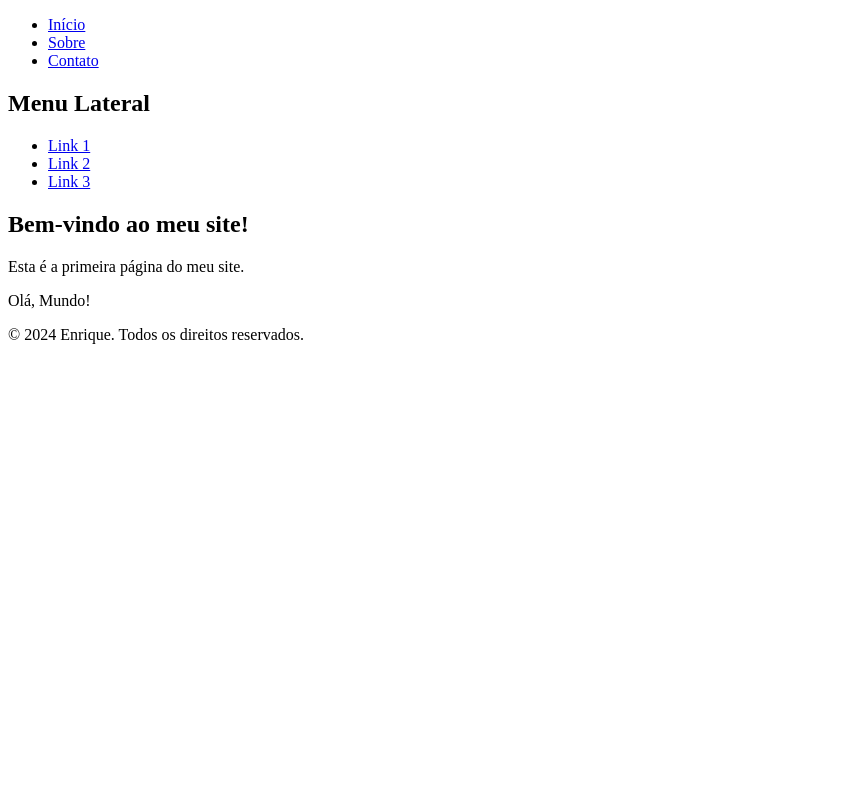
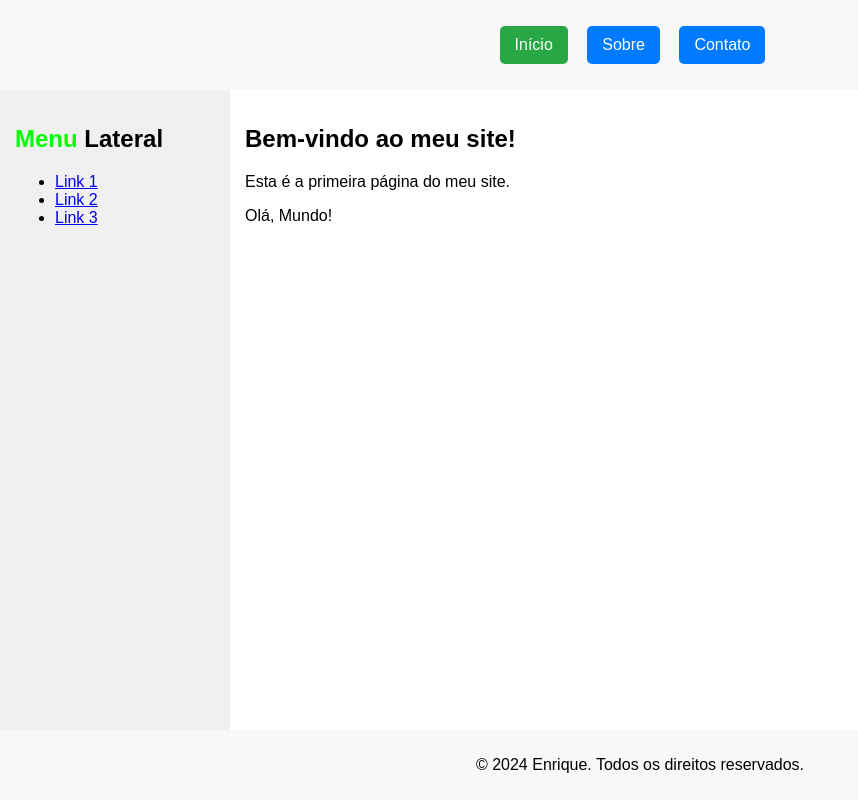
Before and after one commit to EnriqueTechs/Aula, a PHP site: page / in a window 1280 px wide. Shown: the whole page, without its empty margins (0-858 px from the left). Run offline with PHP 8.4, Linux system fonts and the light colour scheme.

Commit message:
chore(style): adicionar estilo ao site.

```diff
--- a/index.php
+++ b/index.php
@@ -6,21 +6,22 @@
     <meta name="description" content="Esta é a primeira página do meu site." />
     <meta name="author" content="Enrique" />
     <meta name="keywords" content="primeira, página, site, Enrique" />
+    <link rel="stylesheet" href="styles.css" />
     <title>Primeira Página</title>
 </head>
 <body>
     <header>
         <nav>
             <ul>
-                <li><a href="index.php">Início</a></li>
-                <li><a href="sobre.php">Sobre</a></li>
-                <li><a href="contato.php">Contato</a></li>
+                <li><a class="btn active" href="index.php">Início</a></li>
+                <li><a class="btn" href="sobre.php">Sobre</a></li>
+                <li><a class="btn" href="contato.php">Contato</a></li>
             </ul>
         </nav>
     </header>
     <main>
         <aside>
-            <h2>Menu Lateral</h2>
+            <h2><span>Menu</span> Lateral</h2>
             <ul>
                 <li><a href="#">Link 1</a></li>
                 <li><a href="#">Link 2</a></li>
--- /dev/null
+++ b/styles.css
@@ -0,0 +1,59 @@
+       /* Estilos básicos para layout do corpo do site */
+        body {
+            font-family: Arial, sans-serif;
+            margin: 0;
+            padding: 0;
+            display: flex;
+            flex-direction: column;
+            min-height: 100vh;
+        }
+        /* Estilos para cabeçalho, rodapé do site */
+        header, footer {
+            background-color: #f8f8f8;
+            padding: 10px 20px;
+            text-align: center;
+        }
+        /* Estilos para navegação */
+        nav ul {
+            list-style-type: none;
+            padding: 0;
+        }
+        nav ul li {
+            display: inline;
+            margin-right: 15px;
+        }
+        /* Estilos para o conteúdo principal */
+        main {
+            flex: 1;
+            display: flex;
+        }
+        /* Estilos para barra lateral */
+        aside {
+            width: 200px;
+            background-color: #f0f0f0;
+            padding: 15px;
+        }
+        /* Estilos para seção principal */
+        section {
+            flex: 1;
+            padding: 15px;
+        }
+        /* Estilos para a classe de botões */
+        .btn {
+            text-decoration: none;
+            display: inline-block;
+            padding: 10px 15px;
+            background-color: #007BFF;
+            color: white;
+            border-radius: 5px;
+            text-align: center;
+        }
+        .btn:hover {
+            background-color: #0056b3;
+        }
+        .btn.active {
+            background-color: #28a745;
+        }
+        span{
+            color: #0f0;
+        }
```
